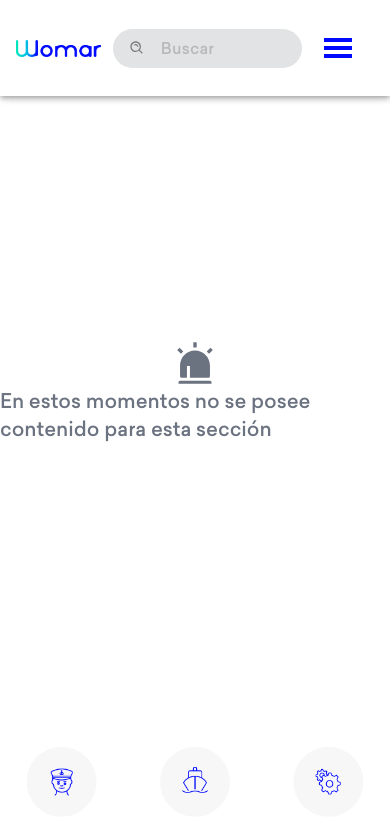
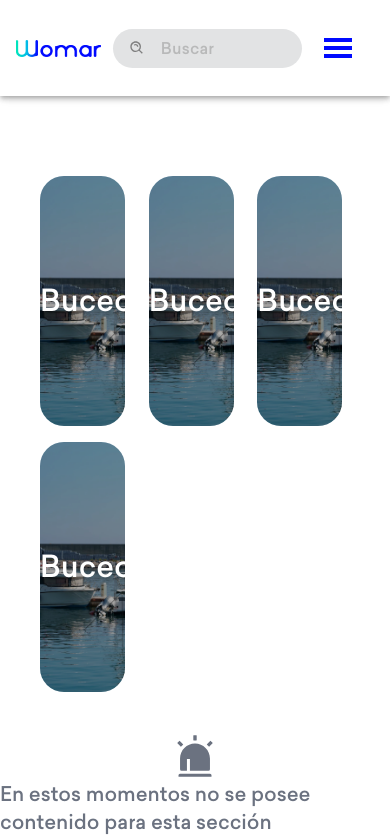
Before and after one commit to fsegoviar/womar-front, a React (Create React App) app: page /otros_servicios in a window 390 px wide. Shown: the top 838 px of the page. Built offline with nearby package versions, Linux system fonts and the light colour scheme.

Commit message:
Se agregan los componentes para la seccion de otros servicios

```diff
--- a/src/App.tsx
+++ b/src/App.tsx
@@ -1,6 +1,7 @@
 import { BrowserRouter, Navigate, Route, Routes } from 'react-router-dom';
 import {
   AdminPage,
+  BuceoPage,
   HomePage,
   MaritimePersonnelPage,
   OtherSectionsPage,
@@ -21,6 +22,7 @@ function App() {
           element={<MaritimePersonnelPage />}
         />
         <Route path={'/otros_servicios'} element={<OtherSectionsPage />} />
+        <Route path={'/otros_servicios/buceo'} element={<BuceoPage />} />
         <Route path={'/perfil/:userId'} element={<UserSectionPage />} />
         <Route path={'/publicar/:userId'} element={<PublishPage />} />
         <Route path={'resultados_busqueda'} element={<ResultSearch />} />
--- a/src/pages/index.ts
+++ b/src/pages/index.ts
@@ -6,3 +6,4 @@ export * from './publish-section';
 export * from './result-search';
 export * from './administrador';
 export * from './other-sections';
+export * from './other-services-page';
--- /dev/null
+++ b/src/pages/other-sections/CardSection.tsx
@@ -0,0 +1,31 @@
+import { useNavigate } from 'react-router-dom';
+
+type CardSectionTypes = {
+  bgImage: string;
+  title: string;
+  urlNavigate: string;
+};
+export const CardSection = (props: CardSectionTypes) => {
+  const navigate = useNavigate();
+  return (
+    <div className={'col-span-4'}>
+      <div
+        className={
+          'relative w-11/12 h-[250px] grid place-items-center ' +
+          'before:absolute before:top-0 before:left-0 before:inset-0 ' +
+          'before:bg-[rgba(0,0,0,.33)] bg-no-repeat ' +
+          'bg-contain bg-cover cursor-pointer before:cursor-pointer' +
+          'border-2 rounded-3xl before:rounded-3xl'
+        }
+        style={{
+          backgroundImage: `url(${props.bgImage})`
+        }}
+        onClick={() => navigate(props.urlNavigate)}
+      >
+        <p className={'text-white z-10 cursor-pointer text-3xl'}>
+          {props.title}
+        </p>
+      </div>
+    </div>
+  );
+};
--- a/src/pages/other-sections/OtherSections.page.tsx
+++ b/src/pages/other-sections/OtherSections.page.tsx
@@ -7,6 +7,7 @@ import {
 import { ItemFooter } from '../home/components/ItemFooter';
 import { Contactanos } from '../home/components/Contactanos';
 import { AiFillAlert } from 'react-icons/ai';
+import { CardSection } from './CardSection';
 
 export const OtherSectionsPage = () => {
   const [openContact, setOpenContact] = useState(false);
@@ -21,8 +22,31 @@ export const OtherSectionsPage = () => {
 
   return (
     <PageBase>
+      <div className={'w-full mt-10 grid items-center gap-4 grid-cols-12 p-10'}>
+        {/*Ejemplo */}
+        <CardSection
+          bgImage={require('../../assets/images/naves-1.png')}
+          title={'Buceo'}
+          urlNavigate={'buceo'}
+        />
+        <CardSection
+          bgImage={require('../../assets/images/naves-1.png')}
+          title={'Buceo'}
+          urlNavigate={'buceo'}
+        />
+        <CardSection
+          bgImage={require('../../assets/images/naves-1.png')}
+          title={'Buceo'}
+          urlNavigate={'buceo'}
+        />
+        <CardSection
+          bgImage={require('../../assets/images/naves-1.png')}
+          title={'Buceo'}
+          urlNavigate={'buceo'}
+        />
+      </div>
       <div>
-        <div className="h-[70vh] flex justify-center items-center">
+        <div className="flex justify-center items-center">
           <div className="flex flex-col justify-center items-center">
             <AiFillAlert size={48} className="text-gray-500" />
             <p className="text-xl text-gray-500">
--- /dev/null
+++ b/src/pages/other-services-page/BuceoPage.tsx
@@ -0,0 +1,9 @@
+import { TemplatePage } from './components';
+
+export const BuceoPage = () => {
+  return (
+    <TemplatePage>
+      <p>Contenido de la página</p>
+    </TemplatePage>
+  );
+};
--- /dev/null
+++ b/src/pages/other-services-page/components/CardItemPage.tsx
@@ -0,0 +1,82 @@
+import { parseJwt } from '../../../utils';
+import { useState } from 'react';
+import { Box, Card, CardContent, Chip, Typography } from '@mui/material';
+import LocationOnIcon from '@mui/icons-material/LocationOn';
+import AttachMoneyIcon from '@mui/icons-material/AttachMoney';
+import { DialogLogin } from '../../../components/navbar/components/DialogLogin';
+
+interface PropsPreview {
+  title: string;
+  price: number;
+  address: string;
+  urlImgCover: string;
+  openContact: () => void;
+}
+export const CardItemPage = (props: PropsPreview) => {
+  const { IdUser } = parseJwt();
+  const [openLogin, setOpenLogin] = useState(false);
+
+  const handleCloseDialogLogin = () => {
+    setTimeout(() => {
+      setOpenLogin(false);
+    }, 500);
+  };
+
+  const handleOpenSession = (token: string) => {
+    localStorage.setItem('tokenWomar', token);
+  };
+
+  const verifyIsLogged = () => {
+    if (IdUser) {
+      props.openContact();
+    } else {
+      setOpenLogin(true);
+    }
+  };
+
+  return (
+    <>
+      <Card
+        className="flex w-full cursor-pointer h-40"
+        sx={{
+          border: '3px solid #000aff',
+          transition: 'all 0.4s',
+          borderRadius: '35px',
+          '&:hover': {
+            boxShadow: '1px 1px 24px grey',
+            transform: 'scale(1.01)'
+          }
+        }}
+        onClick={verifyIsLogged}
+      >
+        <Box
+          className="bg-center bg-no-repeat bg-cover w-5/12 sm:w-7/12"
+          sx={{
+            backgroundImage: `url(${props.urlImgCover})`,
+            borderRadius: '30px'
+          }}
+        ></Box>
+        <Box className="flex flex-col justify-center w-7/12 sm:w-5/12">
+          <CardContent className="flex flex-col justify-center items-center">
+            <h6 className="text-center font-bold text-sm sm:text-[20px]">
+              {props.title}
+            </h6>
+            <p className="flex justify-center py-2 text-gray-500 text-sm font-thin sm:font-normal">
+              <LocationOnIcon /> {props.address}
+            </p>
+            <Typography component="div" className="text-center">
+              <Chip icon={<AttachMoneyIcon />} label={String(props.price)} />
+            </Typography>
+          </CardContent>
+        </Box>
+      </Card>
+      {openLogin && (
+        <DialogLogin
+          open={openLogin}
+          handleClose={handleCloseDialogLogin}
+          handleOpenSession={handleOpenSession}
+        />
+      )}
+    </>
+  );
+};
--- /dev/null
+++ b/src/pages/other-services-page/components/DetailItem.tsx
@@ -0,0 +1,3 @@
+export const DetailItem = () => {
+  return <></>;
+};
--- /dev/null
+++ b/src/pages/other-services-page/components/TemplatePage.tsx
@@ -0,0 +1,31 @@
+import { ReactNode } from 'react';
+import {
+  CategoriesResponsive,
+  ContainCategories,
+  PageBase
+} from '../../../components';
+import { Grid } from '@mui/material';
+
+type TemplatePageType = {
+  children: ReactNode;
+};
+
+export const TemplatePage = ({ children }: TemplatePageType) => {
+  return (
+    <PageBase>
+      <Grid container>
+        <Grid item xs={12} md={12} className="px-5 sm:px-10">
+          <Grid container sx={{ my: 5 }} spacing={2}>
+            {children}
+            <section className="hidden sm:flex my-10 flex-col justify-center items-center w-full md:flex-row ">
+              <ContainCategories />
+            </section>
+            <section className="my-5 flex sm:hidden justify-center ">
+              <CategoriesResponsive />
+            </section>
+          </Grid>
+        </Grid>
+      </Grid>
+    </PageBase>
+  );
+};
--- /dev/null
+++ b/src/pages/other-services-page/components/index.ts
@@ -0,0 +1,3 @@
+export * from './CardItemPage';
+export * from './DetailItem';
+export * from './TemplatePage';
--- /dev/null
+++ b/src/pages/other-services-page/index.ts
@@ -0,0 +1 @@
+export * from './BuceoPage';
```
